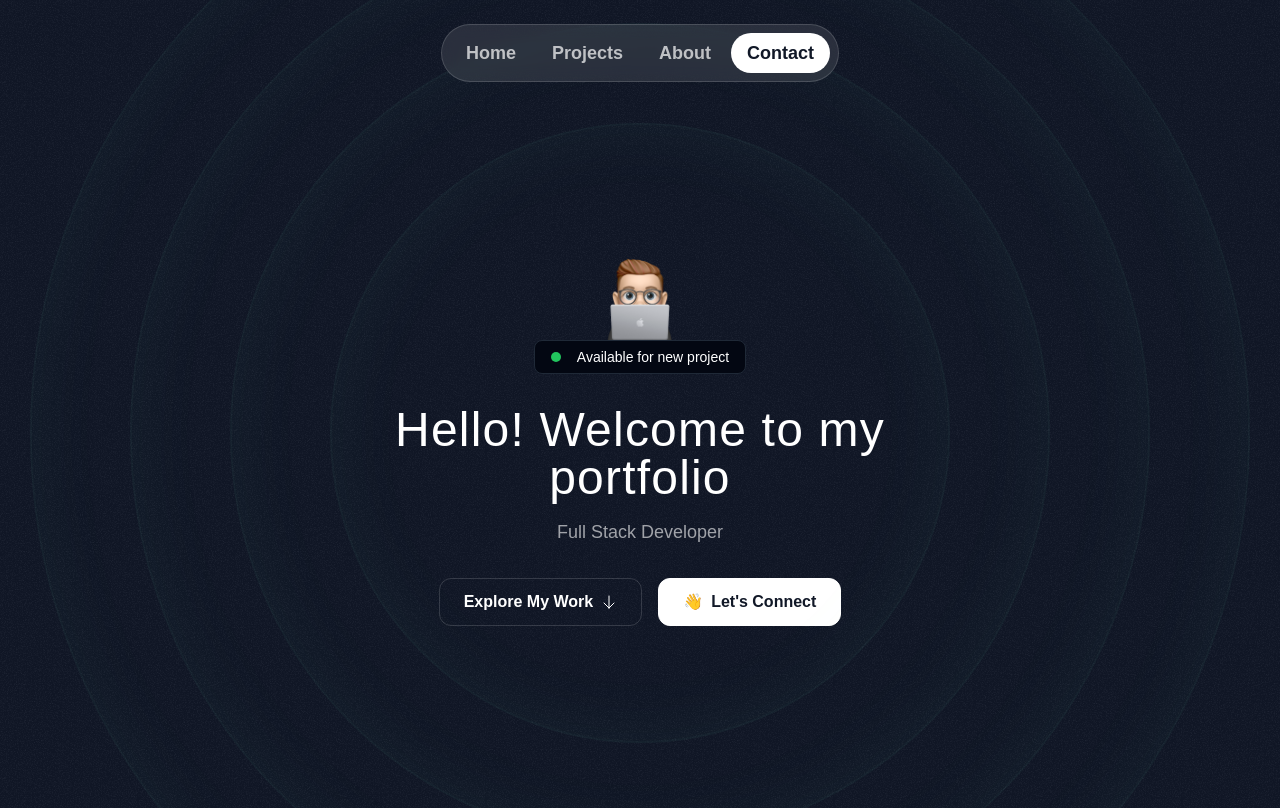
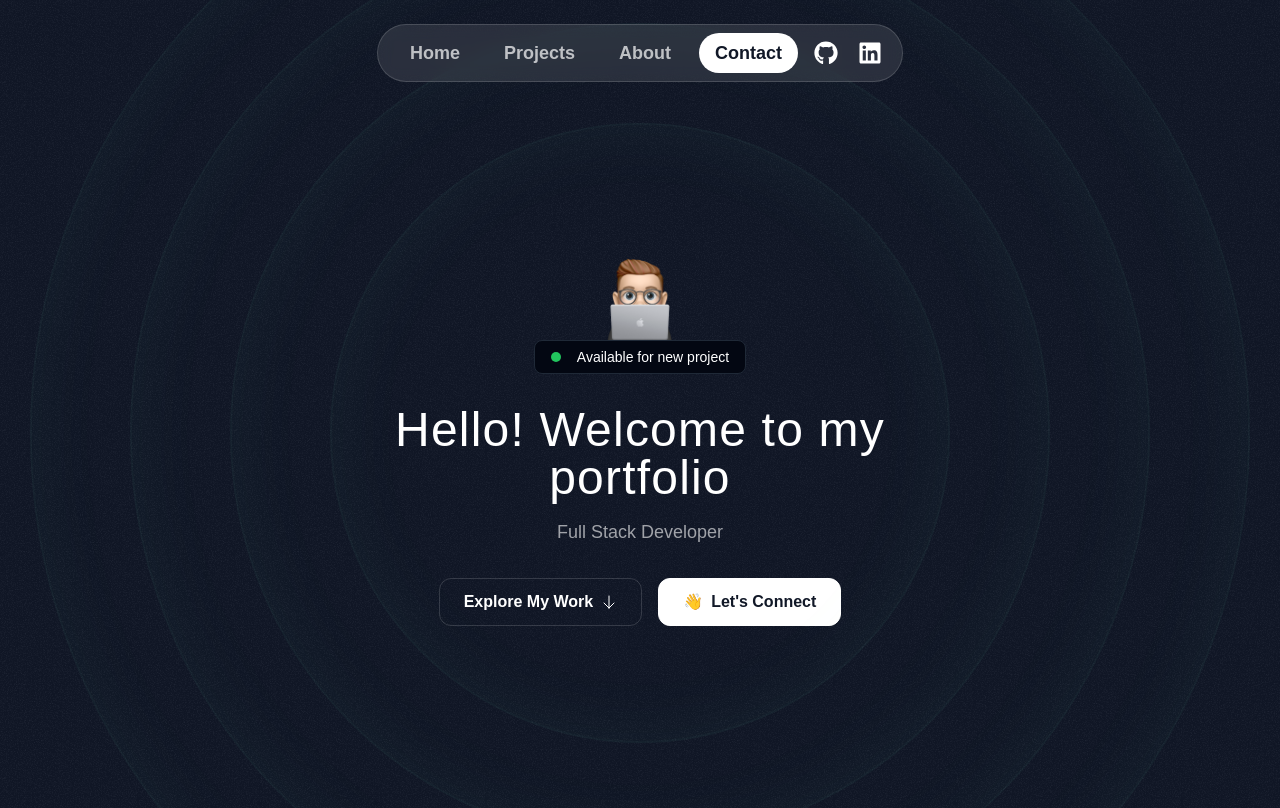
Before and after one commit to juangurdian/Portfolio-Website-JCGurdian, a Next.js app: page / in a window 1280 px wide. Shown: the top 808 px of the page. Built offline with nearby package versions, Linux system fonts and the light colour scheme; a web font is replaced by a local one.

Commit message:
fix nav bar, added github & liinkedin icons + smoothscrolling

```diff
--- a/package.json
+++ b/package.json
@@ -14,6 +14,7 @@
     "next": "14.2.5",
     "react": "^18",
     "react-dom": "^18",
+    "react-icons": "^5.5.0",
     "tailwind-merge": "^2.4.0"
   },
   "devDependencies": {
--- a/src/app/globals.css
+++ b/src/app/globals.css
@@ -2,8 +2,11 @@
 @tailwind components;
 @tailwind utilities;
 
+@layer base {
+    html {
+        scroll-behavior: smooth;
+    }
 
-@layer base {
     .nav-item {
         @apply px-4 py-1.5 rounded-full text-white/70 text-sm font-semibold hover:bg-white/10 hover:text-white transition duration-300
     }
--- a/src/app/page.tsx
+++ b/src/app/page.tsx
@@ -11,12 +11,20 @@ export default function Home() {
   return (
     <div>
       <Header />
-      <HeroSection />
-      <ProjectsSection />
+      <section id="home">
+        <HeroSection />
+      </section>
+      <section id="projects">
+        <ProjectsSection />
+      </section>
       <TapeSection />
       <TestimonialsSection />
-      <AboutSection />
-      <ContactSection />
+      <section id="about">
+        <AboutSection />
+      </section>
+      <section id="contact">
+        <ContactSection />
+      </section>
       <Footer />
     </div>
   );
--- a/src/sections/Header.tsx
+++ b/src/sections/Header.tsx
@@ -1,11 +1,29 @@
+import { FaGithub, FaLinkedin } from 'react-icons/fa';
+
 export const Header = () => {
   return (
     <div className="flex justify-center items-center fixed top-6 w-full z-50">
-      <nav className="flex gap-1 p-2 border border-white/15 rounded-full bg-white/10 backdrop-blur">
+      <nav className="flex items-center gap-3 px-4 py-2 border border-white/15 rounded-full bg-white/10 backdrop-blur">
         <a href="#home" className="nav-item text-lg">Home</a>
         <a href="#projects" className="nav-item text-lg">Projects</a>
         <a href="#about" className="nav-item text-lg">About</a>
         <a href="#contact" className="nav-item bg-white text-gray-900 hover:bg-white/70 hover:text-gray-900 text-lg">Contact</a>
+        <a
+          href="https://github.com/juangurdian"
+          target="_blank"
+          rel="noopener noreferrer"
+          className="flex items-center justify-center w-8 h-8 rounded-full hover:bg-white/20 transition-colors p-1"
+        >
+          <FaGithub className="text-white text-xl w-full h-full" />
+        </a>
+        <a
+          href="https://linkedin.com/in/juan-gurdian"
+          target="_blank"
+          rel="noopener noreferrer"
+          className="flex items-center justify-center w-8 h-8 rounded-full hover:bg-white/20 transition-colors p-1"
+        >
+          <FaLinkedin className="text-white text-xl w-full h-full" />
+        </a>
       </nav>
     </div>
   );
```
Also changed, not shown: 1 other file (tests, documents, lock files or other folders).
